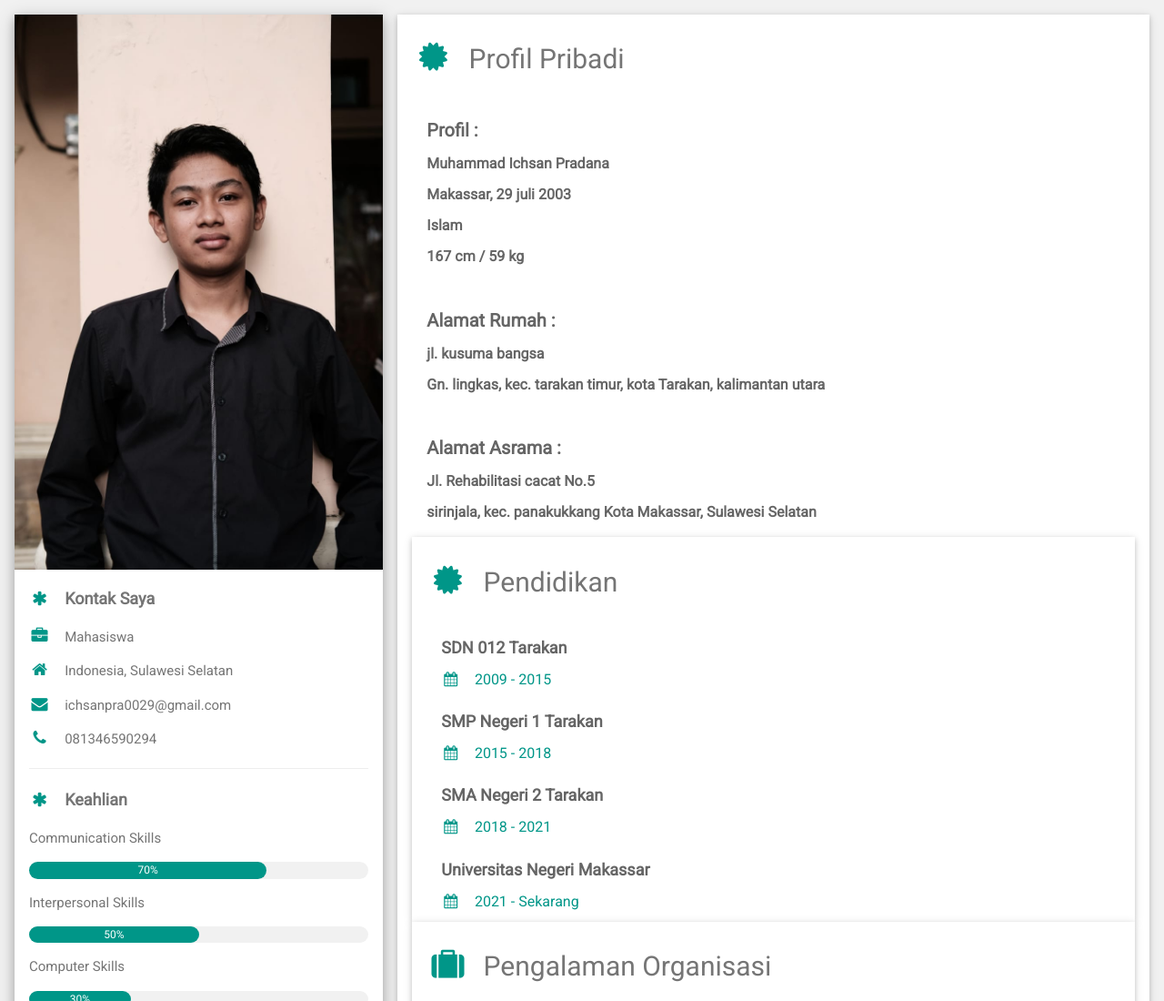
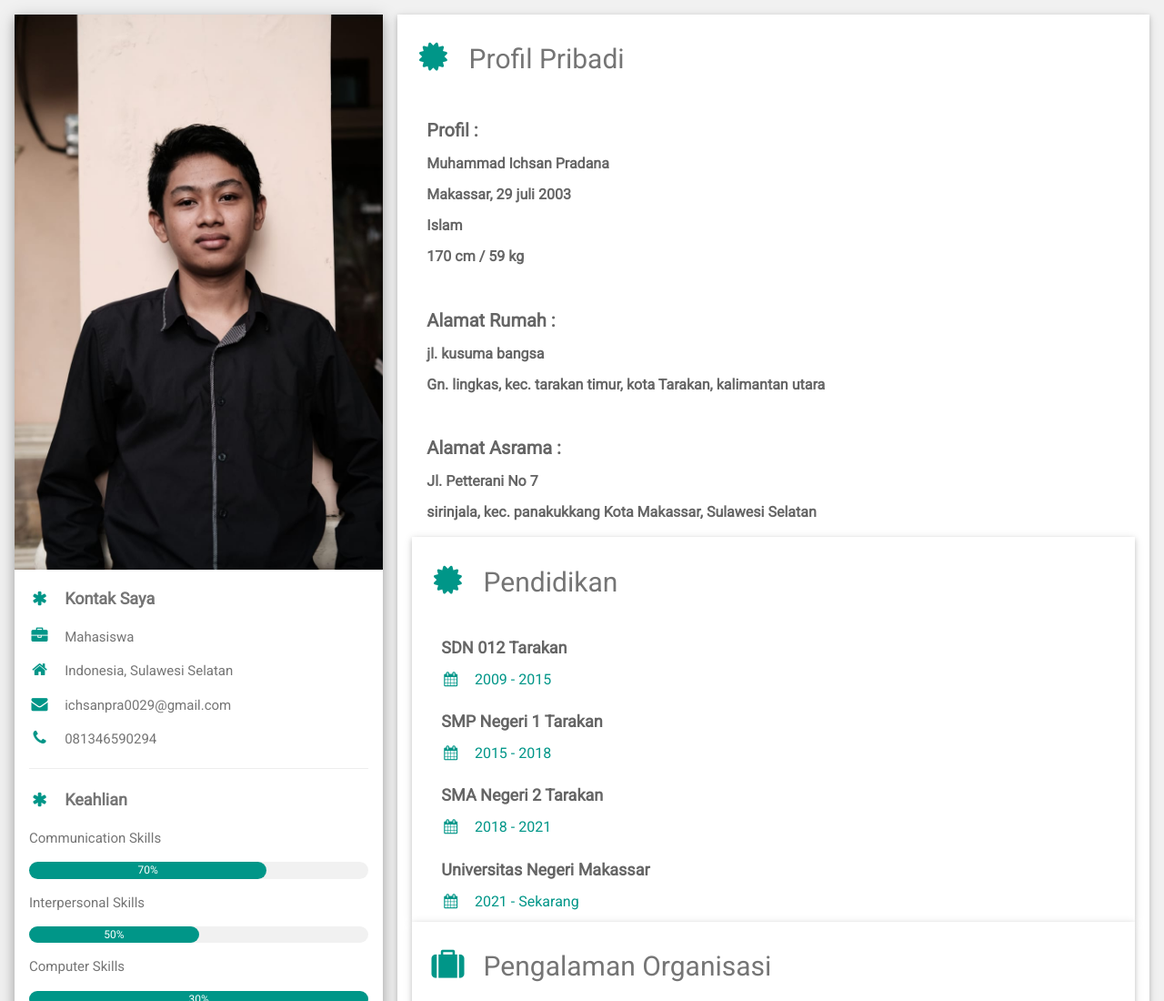
Before and after one commit to iksan-cyber/ichsan-pradana, a plain HTML site: page index.html in a window 1280 px wide. Shown: the top 1100 px of the page at 91% size. Drawn offline with nearby package versions, Linux system fonts and the light colour scheme.

Commit message:
Update index.html

```diff
--- a/index.html
+++ b/index.html
@@ -52,7 +52,7 @@ html,body,h1,h2,h3,h4,h5,h6 {font-family: "Roboto", sans-serif}
             </div>
             <p>Computer Skills</p>
             <div class="w3-light-grey w3-round-xlarge w3-small">
-            <div class="w3-container w3-center w3-round-xlarge w3-teal" style="width:30%">30%</div>
+            <div class="w3-container w3-center w3-round-xlarge w3-teal" style="width:100%">30%</div>
             </div>
 
             <p class="w3-large w3-text-theme"><b><i class="fa fa-globe fa-fw w3-margin-right w3-text-teal"></i>Bahasa</b></p>
@@ -87,12 +87,12 @@ html,body,h1,h2,h3,h4,h5,h6 {font-family: "Roboto", sans-serif}
                     <h6 class="w3-opacity"><b>Muhammad Ichsan Pradana</b></h6>
                     <h6 class="w3-opacity"><b>Makassar, 29 juli 2003</b></h6>
                     <h6 class="w3-opacity"><b>Islam</b></h6>
-                    <h6 class="w3-opacity"><b>167 cm / 59 kg</b></h6><br>
+                    <h6 class="w3-opacity"><b>170 cm / 59 kg</b></h6><br>
                     <h4 class="w3-opacity"><b>Alamat Rumah :</b></h4>
                     <h6 class="w3-opacity"><b>jl. kusuma bangsa</b></h6>
                     <h6 class="w3-opacity"><b>Gn. lingkas, kec. tarakan timur, kota Tarakan, kalimantan utara</b></h6><br>
                     <h4 class="w3-opacity"><b>Alamat Asrama :</b></h4>
-                    <h6 class="w3-opacity"><b>Jl. Rehabilitasi cacat No.5</b></h6>
+                    <h6 class="w3-opacity"><b>Jl. Petterani No 7</b></h6>
                     <h6 class="w3-opacity"><b>sirinjala, kec. panakukkang Kota Makassar, Sulawesi Selatan</b></h6>
                 </p>
             </div>
```
